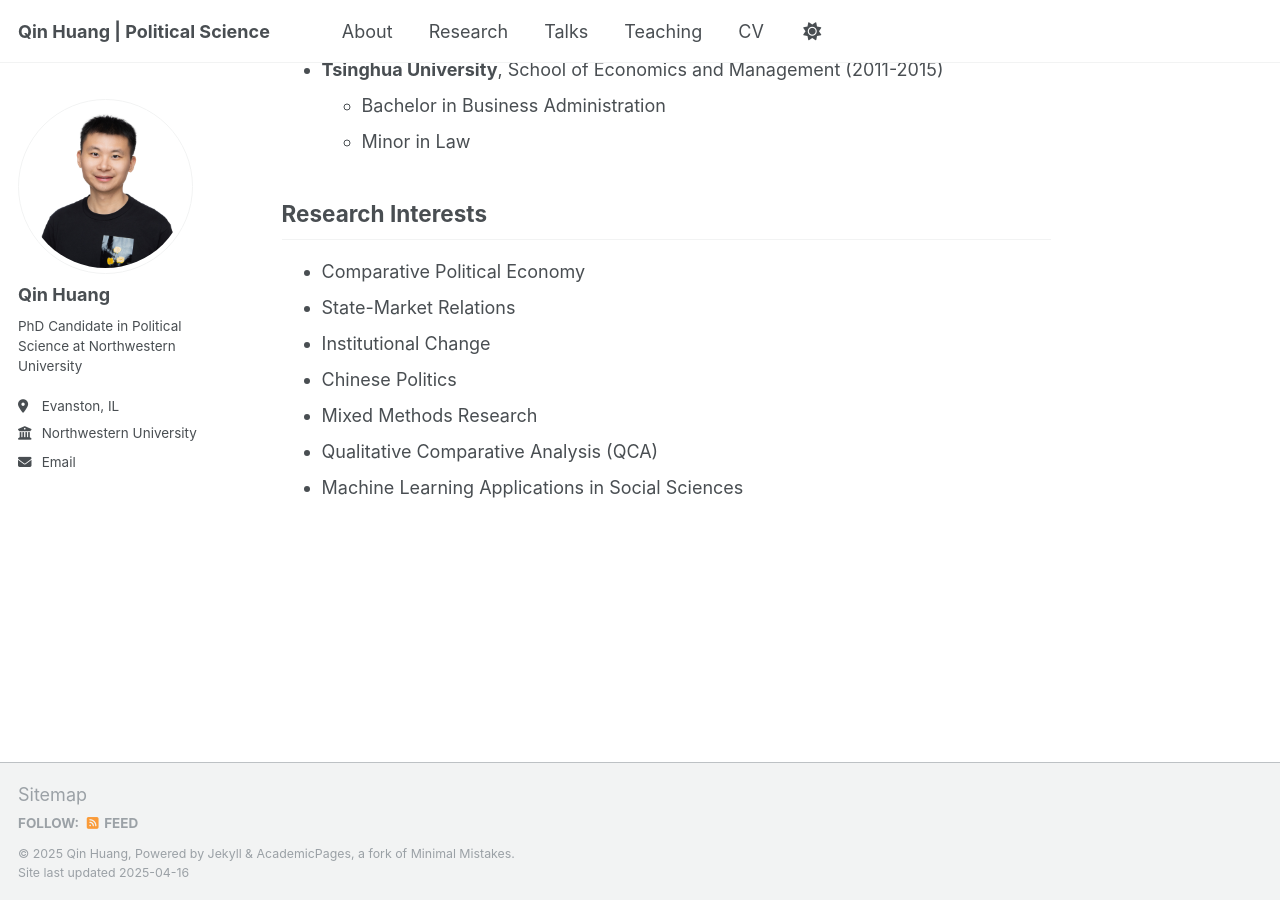
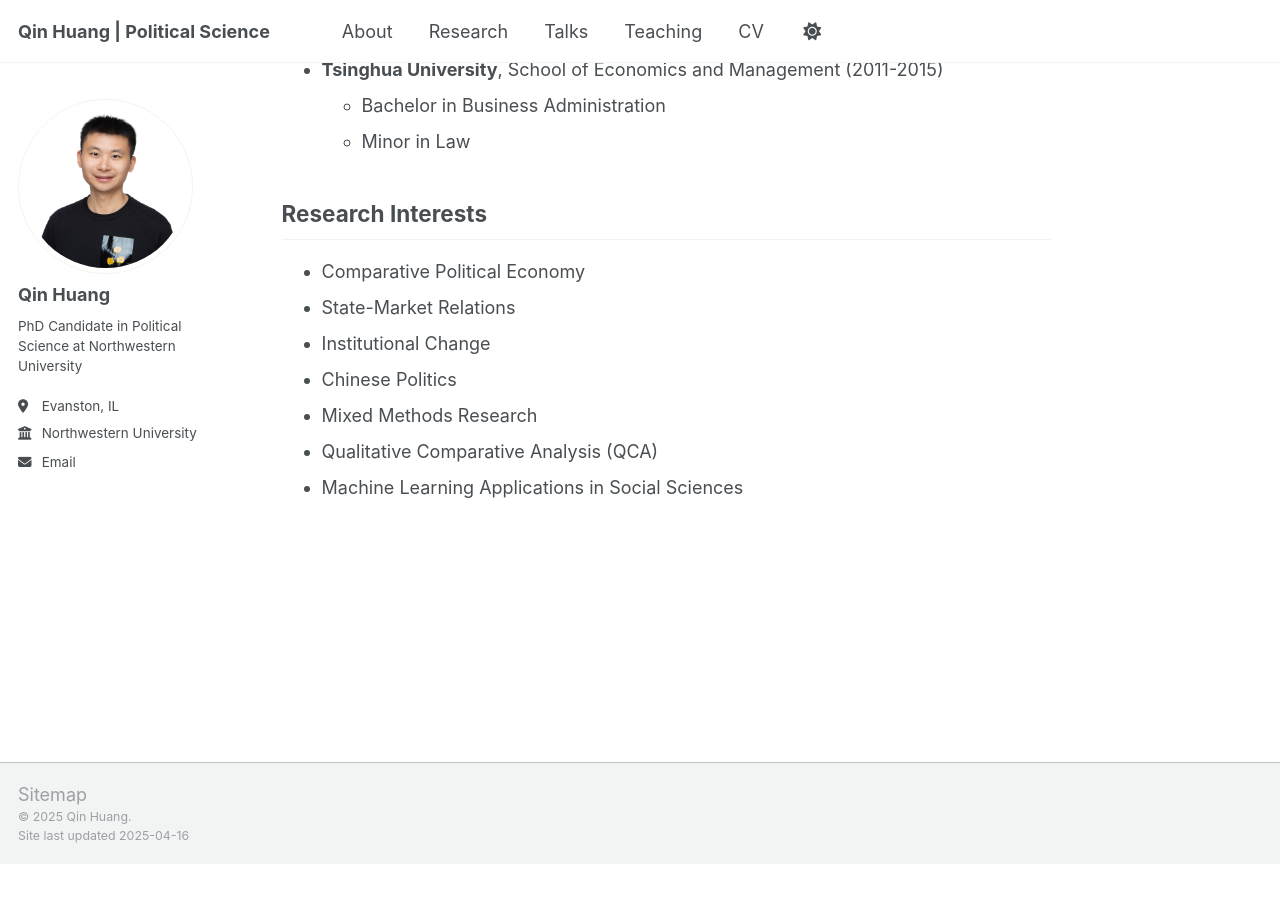
Before and after one commit to qinhuang-poliecon/qinhuang-poliecon.github.io, a Jekyll site: the page built from _pages/about.md, in a window 1280 px wide and 900 px high, scrolled down 1062 px. Built offline with Jekyll 4.4.1, drawn with Linux system fonts in a browser that asks for light colours; after the commit the page ends 1925 px from its top, so only the background shows below that.

Commit message:
Remove RSS feed link and clean up footer

```diff
--- a/_config.yml
+++ b/_config.yml
@@ -118,7 +118,7 @@ staticman:
       options:
         format           : "iso8601" # "iso8601" (default), "timestamp-seconds", "timestamp-milliseconds"
 atom_feed:
-  hide                   : false     # change to true to hide the RSS feed in the footer
+  hide                   : true     # change to true to hide the RSS feed in the footer
   path                   : # blank (default) uses feed.xml
 
 
--- a/_includes/footer.html
+++ b/_includes/footer.html
@@ -20,6 +20,6 @@
 {% endif %}
 
 <div class="page__footer-copyright">
-  &copy; {{ site.time | date: '%Y' }} {{ site.name | default: site.title }}, {{ site.data.ui-text[site.locale].powered_by | default: "Powered by" }} <a href="http://jekyllrb.com" rel="nofollow">Jekyll</a> &amp; <a href="https://github.com/academicpages/academicpages.github.io">AcademicPages</a>, a fork of <a href="https://mademistakes.com/work/minimal-mistakes-jekyll-theme/" rel="nofollow">Minimal Mistakes</a>.<br />
-  Site last updated {{ "now" | date: '%Y-%m-%d' %}}
+  &copy; {{ site.time | date: '%Y' }} {{ site.name | default: site.title }}. <br />
+  Site last updated {{ "now" | date: '%Y-%m-%d' }}
 </div>
```
